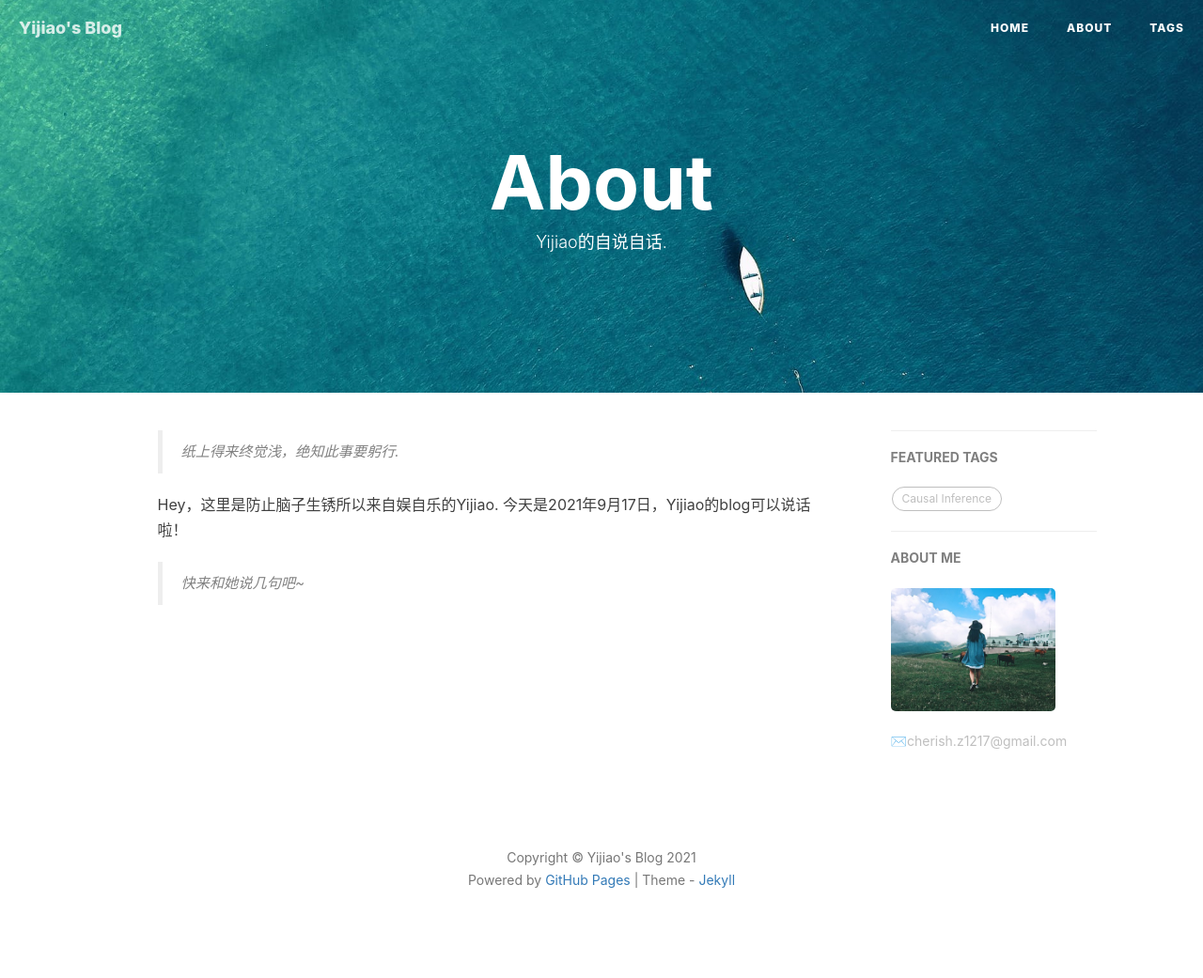
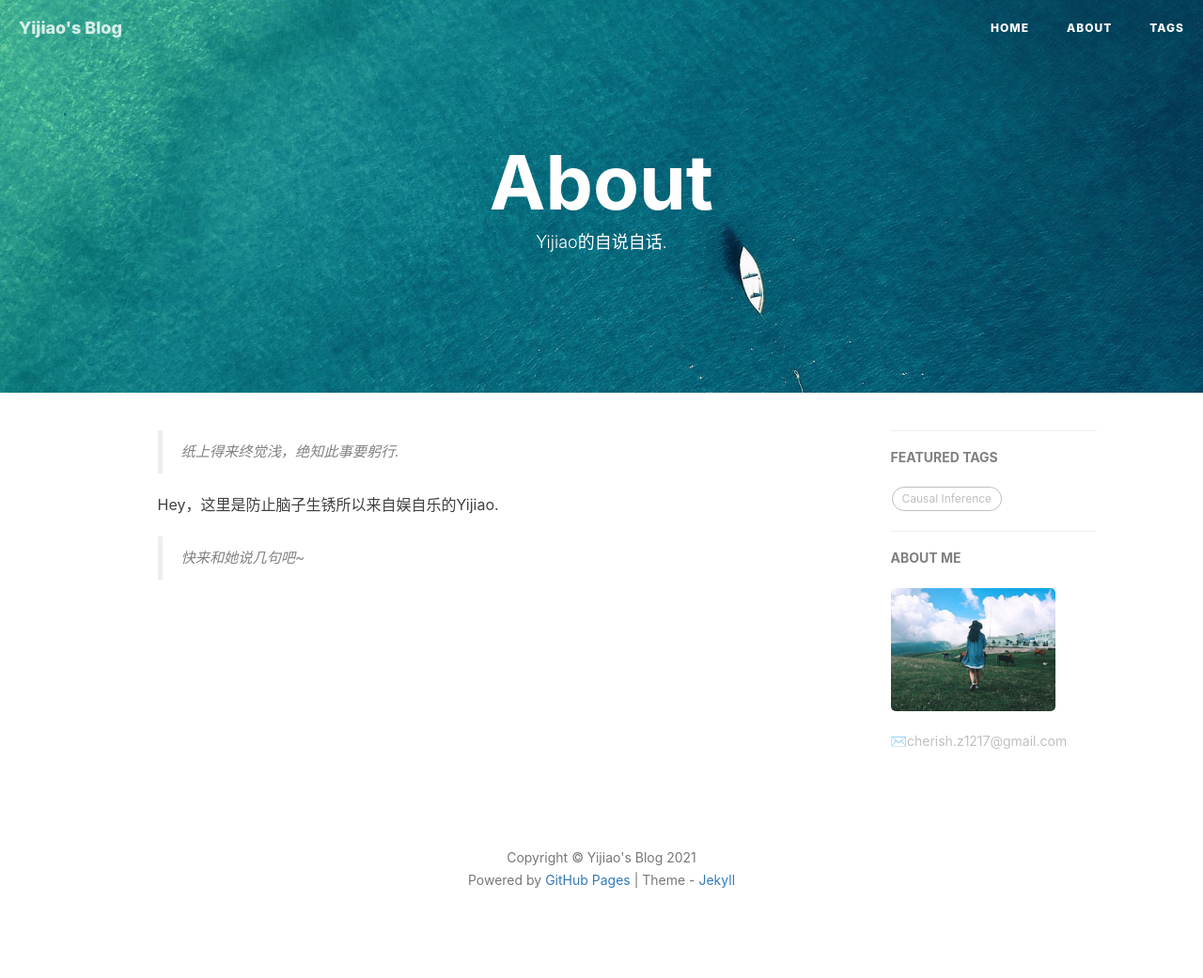
Before and after one commit to YijiaoJane/YijiaoJane.github.io, a Jekyll site: the page built from about.html, in a window 1280 px wide. Shown: the whole page at 94% size. Built offline with Jekyll 4.4.1, drawn with Linux system fonts in a browser that asks for light colours; nearby versions of some CDN libraries; comment, search, counter and statistics services are not loaded.

Commit message:
Update about.html
about

```diff
--- a/about.html
+++ b/about.html
@@ -9,7 +9,7 @@ header-img: "img/home-bg-sea.jpeg"
     <blockquote>
        纸上得来终觉浅，绝知此事要躬行.
     </blockquote>
-Hey，这里是防止脑子生锈所以来自娱自乐的Yijiao. 今天是2021年9月17日，Yijiao的blog可以说话啦！
+Hey，这里是防止脑子生锈所以来自娱自乐的Yijiao.
 
 
     <blockquote>
```
